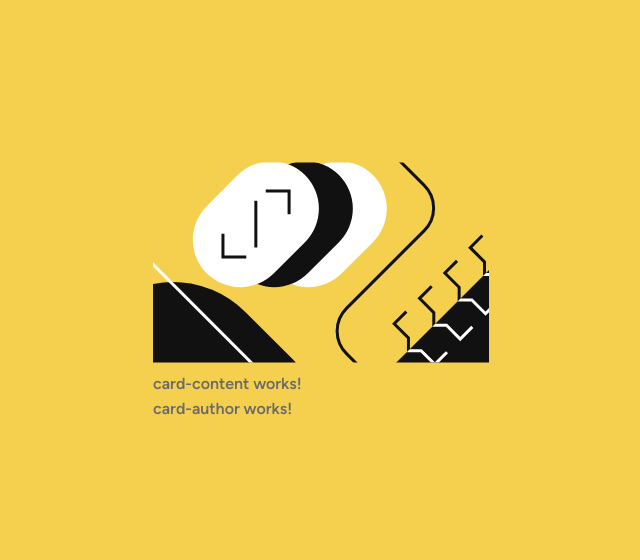
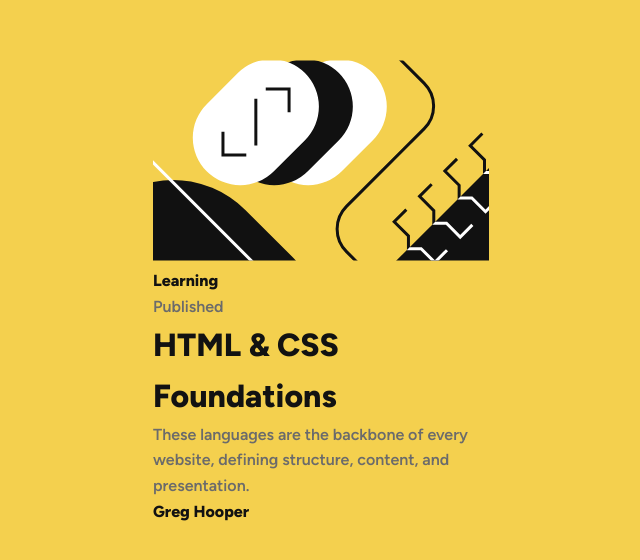
Before and after one commit to Kellenkjames/blog-preview-card, an Angular app in the folder blog-preview-card/: page / in a window 1280 px wide. Shown: the part 108-668 px from the top of the page, without its empty margins (319-959 px from the left). Built offline with nearby package versions, Linux system fonts and the light colour scheme.

Commit message:
feat: add content to child components and update styleURL properties

```diff
--- a/blog-preview-card/src/app/app.component.ts
+++ b/blog-preview-card/src/app/app.component.ts
@@ -6,6 +6,6 @@ import { CardComponent } from './card/card.component';
   standalone: true,
   imports: [CardComponent],
   templateUrl: './app.component.html',
-  styleUrl: './app.component.scss',
+  styleUrls: ['./app.component.scss'],
 })
 export class AppComponent {}
--- a/blog-preview-card/src/app/card-author/card-author.component.html
+++ b/blog-preview-card/src/app/card-author/card-author.component.html
@@ -1 +1,4 @@
-<p>card-author works!</p>
+<div class="container">
+  <!-- <img [src]="authorUrl" alt="Image of {{ authorName }}" /> -->
+  <strong>{{ authorName }}</strong>
+</div>
--- a/blog-preview-card/src/app/card-author/card-author.component.ts
+++ b/blog-preview-card/src/app/card-author/card-author.component.ts
@@ -5,7 +5,7 @@ import { Component, Input } from '@angular/core';
   standalone: true,
   imports: [],
   templateUrl: './card-author.component.html',
-  styleUrl: './card-author.component.scss',
+  styleUrls: ['./card-author.component.scss'],
 })
 export class CardAuthorComponent {
   @Input() authorName!: string;
--- a/blog-preview-card/src/app/card-content/card-content.component.html
+++ b/blog-preview-card/src/app/card-content/card-content.component.html
@@ -1 +1,6 @@
-<p>card-content works!</p>
+<div class="container">
+  <strong>{{ category }}</strong>
+  <p>Published {{ publishDate }}</p>
+  <h1>{{ title }}</h1>
+  <p>{{ description }}</p>
+</div>
--- a/blog-preview-card/src/app/card-content/card-content.component.ts
+++ b/blog-preview-card/src/app/card-content/card-content.component.ts
@@ -5,10 +5,11 @@ import { Component, Input } from '@angular/core';
   standalone: true,
   imports: [],
   templateUrl: './card-content.component.html',
-  styleUrl: './card-content.component.scss',
+  styleUrls: ['./card-content.component.scss'],
 })
 export class CardContentComponent {
   @Input() category!: string;
+  @Input() publishDate!: string;
   @Input() title!: string;
   @Input() description!: string;
 }
--- a/blog-preview-card/src/app/card-image/card-image.component.ts
+++ b/blog-preview-card/src/app/card-image/card-image.component.ts
@@ -5,7 +5,7 @@ import { Component, Input } from '@angular/core';
   standalone: true,
   imports: [],
   templateUrl: './card-image.component.html',
-  styleUrl: './card-image.component.scss',
+  styleUrls: ['./card-image.component.scss'],
 })
 export class CardImageComponent {
   @Input() width: number = 336;
--- a/blog-preview-card/src/app/card/card.component.ts
+++ b/blog-preview-card/src/app/card/card.component.ts
@@ -8,13 +8,14 @@ import { CardImageComponent } from '../card-image/card-image.component';
   standalone: true,
   imports: [CardAuthorComponent, CardContentComponent, CardImageComponent],
   templateUrl: './card.component.html',
-  styleUrl: './card.component.scss',
+  styleUrls: ['./card.component.scss'],
 })
 export class CardComponent {
   category = 'Learning';
+  publishDate = '21 Dec 2023';
   title = 'HTML & CSS Foundations';
   description =
     'These languages are the backbone of every website, defining structure, content, and presentation.';
-  authorUrl = '../../assets/images/image-avatar.webp';
+  authorUrl = 'assets/images/image-avatar.webp';
   authorName = 'Greg Hooper';
 }
--- a/blog-preview-card/src/styles.scss
+++ b/blog-preview-card/src/styles.scss
@@ -73,6 +73,10 @@ p {
   color: $color-gray-500;
 }
 
+strong {
+  color: $color-gray-950;
+}
+
 img {
   display: block;
   max-width: 100%;
```
